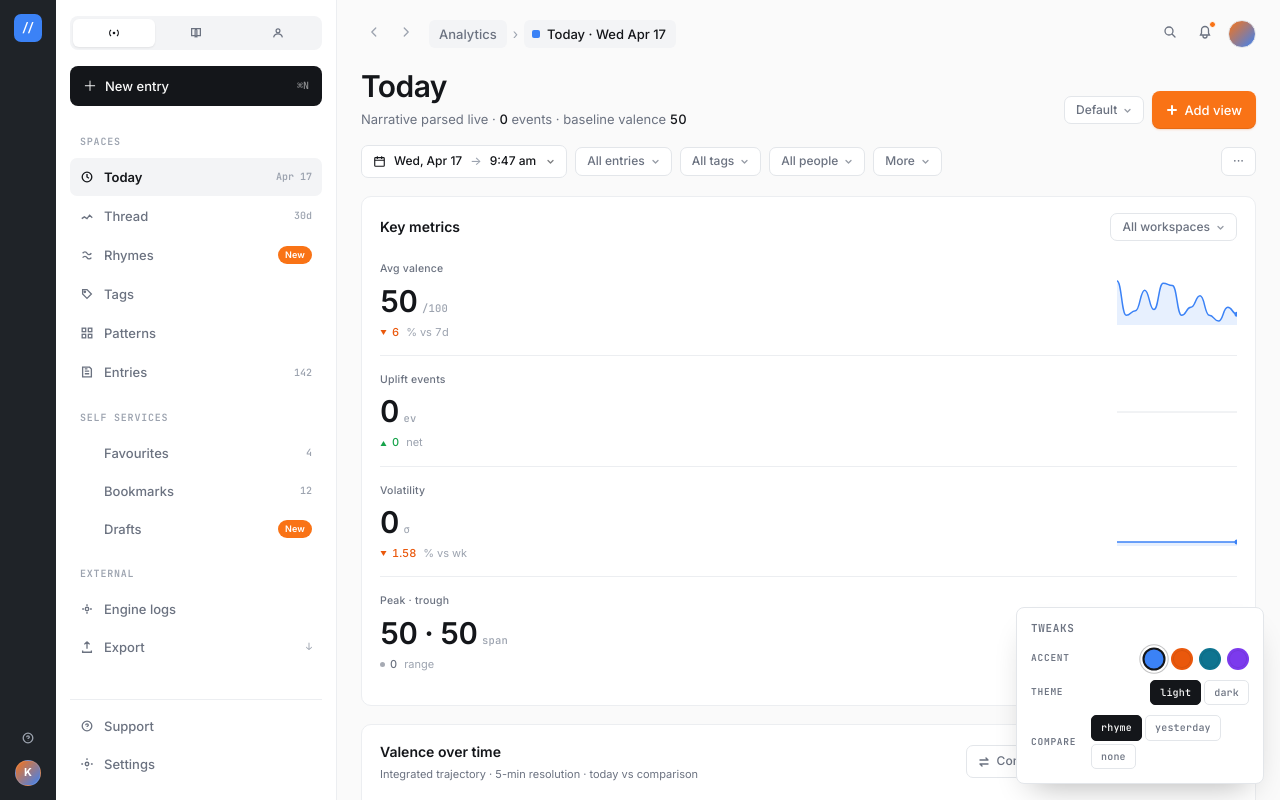
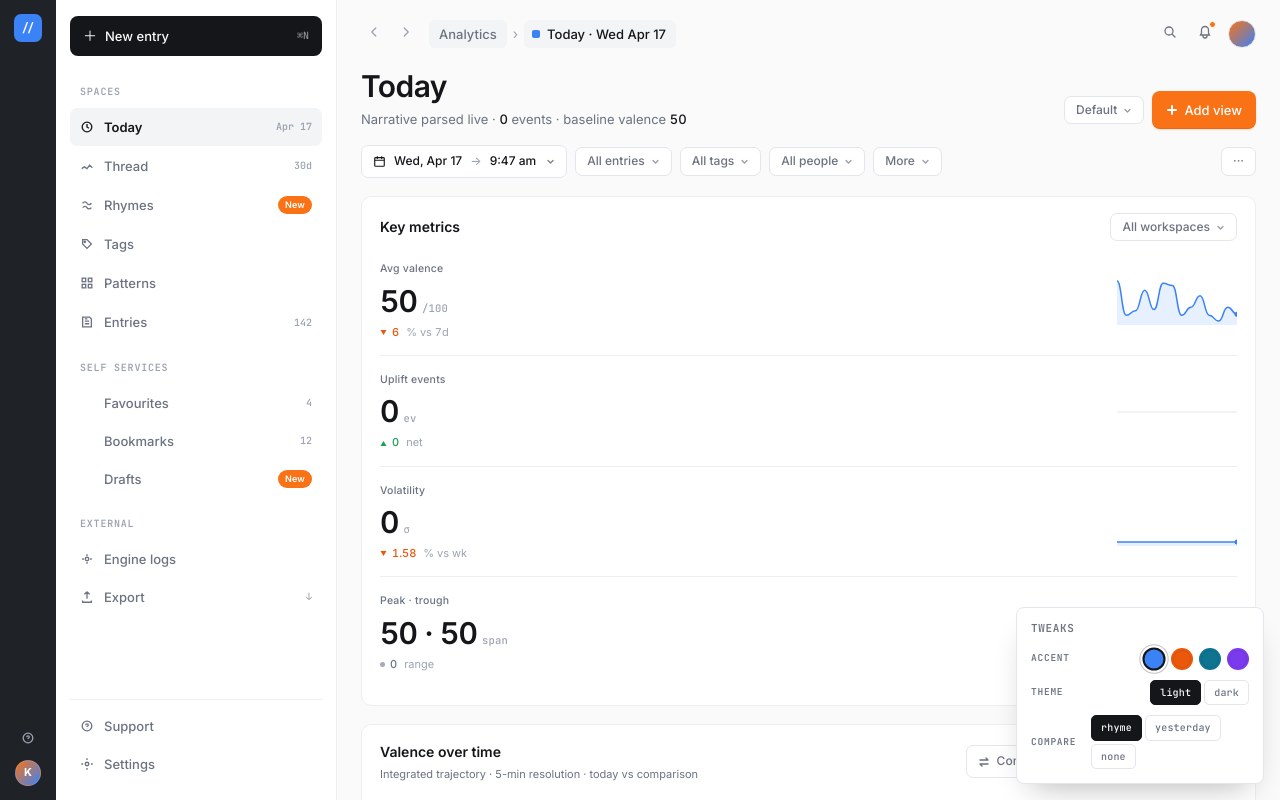
Before and after one commit to the-similarity/base, a Next.js app in the folder the-similarity-app/: page /prudent in a window 1280 px wide. Built offline with nearby package versions, Linux system fonts and the light colour scheme.

Commit message:
slop(prudent): drop 3-way segmented tab

```diff
--- a/the-similarity-app/app/prudent/dashboard.tsx
+++ b/the-similarity-app/app/prudent/dashboard.tsx
@@ -693,43 +693,6 @@ function Sidebar({ nav, setNav, onCompose, onExport }: SidebarProps) {
         </div>
       </div>
       <div style={{ width: 280, padding: "16px 14px", display: "flex", flexDirection: "column" }}>
-        {/* 3-way segmented tab control (live / book / person). Modeled on the
-            reference screenshot: pill track with one active icon. */}
-        <div
-          style={{
-            display: "flex",
-            background: "var(--hover)",
-            borderRadius: 8,
-            padding: 3,
-            marginBottom: 16,
-          }}
-        >
-          {[
-            { id: "live", icon: "live" },
-            { id: "book", icon: "book" },
-            { id: "person", icon: "person" },
-          ].map((t, i) => (
-            <button
-              key={t.id}
-              style={{
-                flex: 1,
-                padding: "7px 0",
-                borderRadius: 6,
-                background: i === 0 ? "var(--panel)" : "transparent",
-                color: i === 0 ? "var(--ink)" : "var(--muted)",
-                display: "flex",
-                alignItems: "center",
-                justifyContent: "center",
-                boxShadow: i === 0 ? "0 1px 2px rgba(20,22,26,0.08)" : "none",
-                transition: "background 120ms ease",
-              }}
-              aria-label={t.id}
-            >
-              <SegIcon id={t.icon} />
-            </button>
-          ))}
-        </div>
-
         <button
           onClick={onCompose}
           style={{
@@ -952,31 +915,6 @@ function NavLink({ label, hint, fresh }: { label: string; hint?: string; fresh?:
       ) : null}
     </button>
   );
-}
-
-// Segmented tab icons (live / book / person).
-function SegIcon({ id }: { id: string }) {
-  const common = { width: 14, height: 14, fill: "none", stroke: "currentColor", strokeWidth: 1.4 };
-  const g: Record<string, React.ReactElement> = {
-    live: (
-      <svg {...common} viewBox="0 0 16 16">
-        <circle cx="8" cy="8" r="1.5" fill="currentColor" stroke="none" />
-        <path d="M4.5 11.5a5 5 0 010-7M11.5 11.5a5 5 0 000-7" />
-      </svg>
-    ),
-    book: (
-      <svg {...common} viewBox="0 0 16 16">
-        <path d="M3 3h4a2 2 0 012 2v8a2 2 0 00-2-2H3zM13 3H9a2 2 0 00-2 2v8a2 2 0 012-2h4z" />
-      </svg>
-    ),
-    person: (
-      <svg {...common} viewBox="0 0 16 16">
-        <circle cx="8" cy="5.5" r="2.2" />
-        <path d="M3 13c.5-2.5 2.4-4 5-4s4.5 1.5 5 4" />
-      </svg>
-    ),
-  };
-  return g[id] ?? g.live;
 }
 
 function NavGlyph({ id, active }: { id: string; active?: boolean }) {
```
